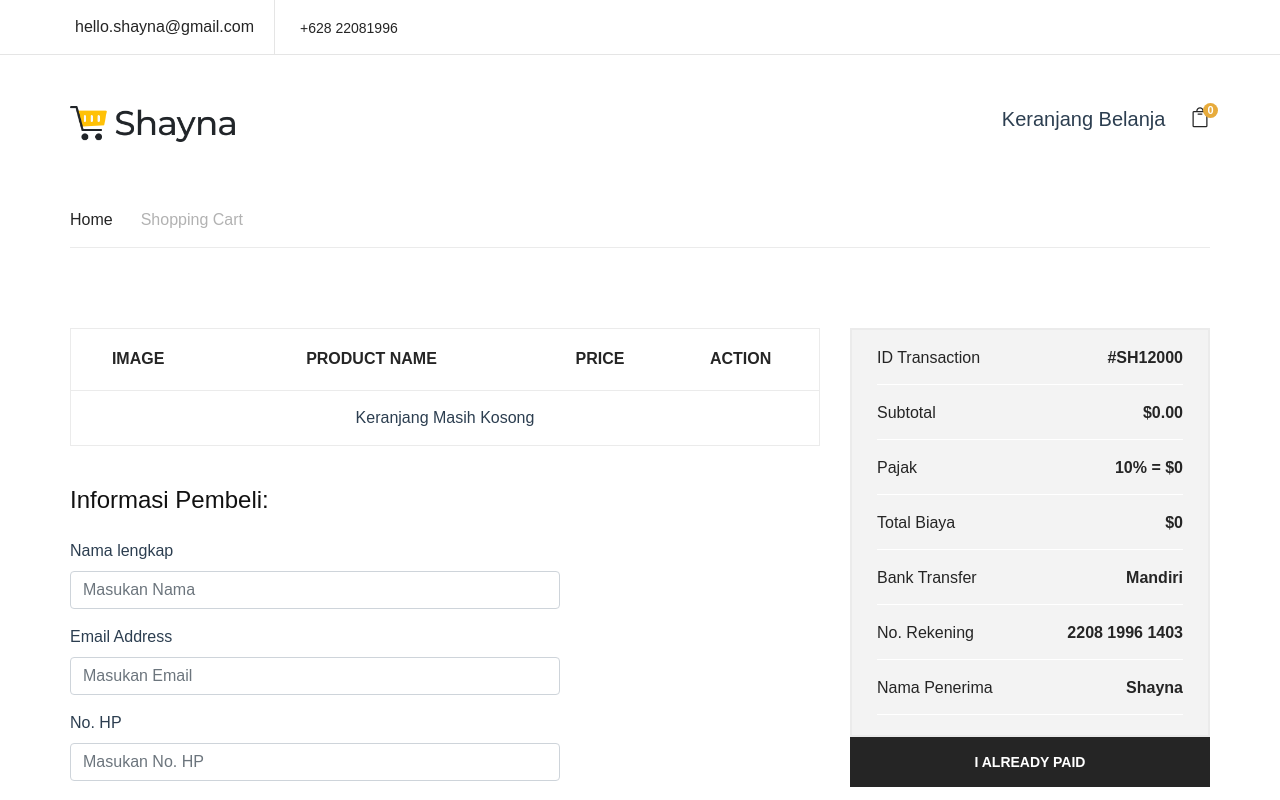
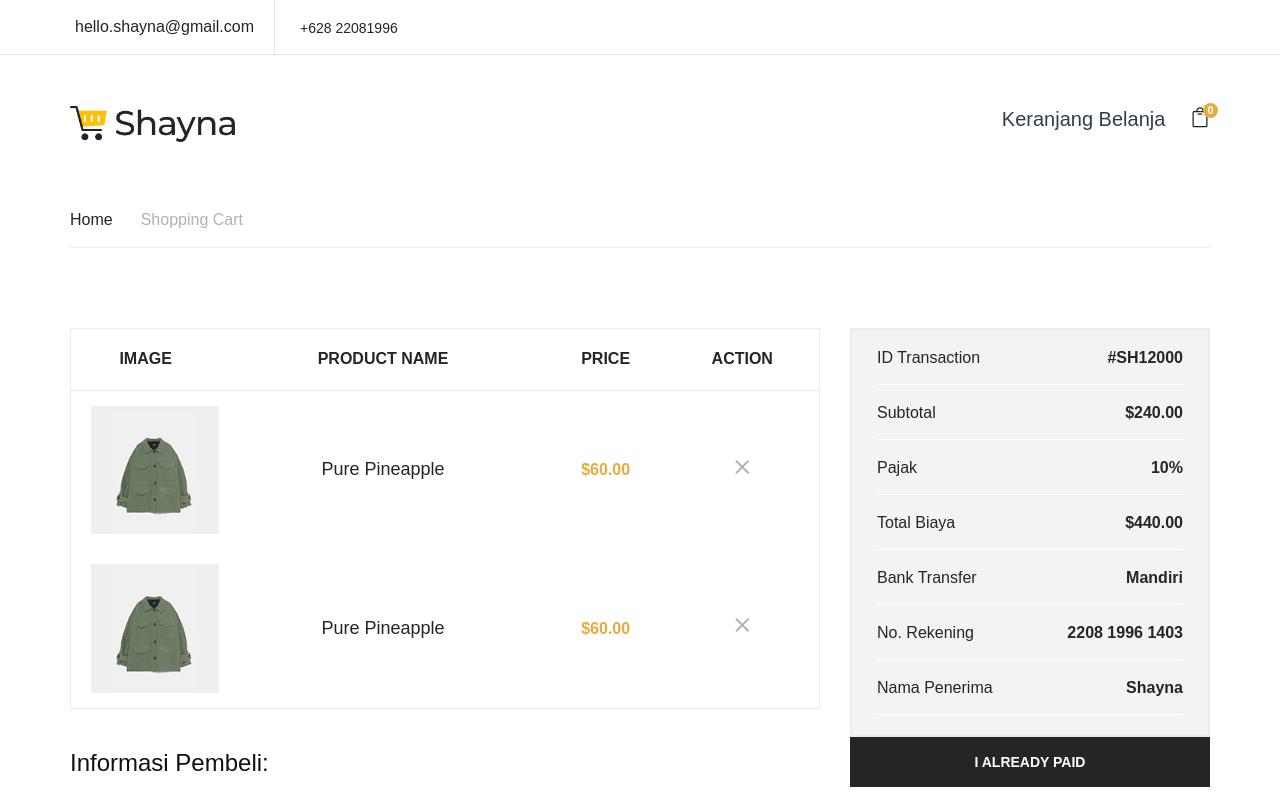
Before and after one commit to faizaaulia/shayna, a Vue app: page /#/cart in a window 1280 px wide. Shown: the top 800 px of the page. Built offline with nearby package versions, Linux system fonts and the light colour scheme; some icons are missing; a web font is replaced by a local one.

Commit message:
Revert "user checkout done"
This reverts commit d6bedf1e46247d350c81ac001231badc188e038d.

```diff
--- a/src/components/HeaderShayna.vue
+++ b/src/components/HeaderShayna.vue
@@ -47,7 +47,7 @@
                                                                 <h6>{{ cart.name }}</h6>
                                                             </div>
                                                         </td>
-                                                        <td class="si-close" @click="removeItem(cart.id)">
+                                                        <td class="si-close" @click="removeItem(userCart.index)">
                                                             <i class="ti-close"></i>
                                                         </td>
                                                     </tr>
@@ -59,12 +59,10 @@
                                         </div>
                                         <div class="select-total">
                                             <span>total:</span>
-                                            <h5>${{ totalPrice }}.00</h5>
+                                            <h5>$120.00</h5>
                                         </div>
                                         <div class="select-button">
-                                            <router-link to="/cart" style="width:100%">
-                                                <a href="#" class="primary-btn view-card">VIEW CART</a>
-                                            </router-link>
+                                            <a href="#" class="primary-btn view-card">VIEW CARD</a>
                                             <a href="#" class="primary-btn checkout-btn">CHECK OUT</a>
                                         </div>
                                     </div>
@@ -80,21 +78,17 @@
 </template>
 
 <script>
-// import BannerShayna from './BannerShayna'
 export default {
     name: 'HeaderShayna',
     data() {
         return {
-            userCart: [],
+            userCart: []
         }
     },
     methods: {
-        removeItem(itemId) {
-            let items = JSON.parse(localStorage.getItem('userCart'));
-            let item = items.map(item => item.id); // iterate for each item id
-            let index = item.findIndex(id => id == itemId); // find item where id == itemId
-            this.userCart.splice(index, 1); // delete item with id index
-            // save newes cart
+        removeItem(idx) {
+            this.userCart.splice(idx, 1);
+            // save newest cart
             const parsed = JSON.stringify(this.userCart);
             localStorage.setItem('userCart', parsed);
         }
@@ -108,13 +102,6 @@ export default {
             }
         }
     },
-    computed: {
-        totalPrice() {
-            return this.userCart.reduce(function(items, data) {
-                return items + data.price;
-            }, 0);
-        }
-    }
 }
 </script>
 
--- a/src/views/ShoppingCart.vue
+++ b/src/views/ShoppingCart.vue
@@ -33,23 +33,30 @@
                                                 <th>Action</th>
                                             </tr>
                                         </thead>
-                                        <tbody v-if="userCart.length > 0">
-                                            <tr v-for="item in userCart" :key="item.id">
+                                        <tbody>
+                                            <tr>
                                                 <td class="cart-pic first-row">
-                                                    <img :src="item.photo" class="img-cart" />
+                                                    <img src="img/cart-page/product-1.jpg" />
                                                 </td>
                                                 <td class="cart-title first-row text-center">
-                                                    <h5>{{ item.name }}</h5>
+                                                    <h5>Pure Pineapple</h5>
                                                 </td>
-                                                <td class="p-price first-row">${{ item.price }}</td>
-                                                <td class="delete-item">
-                                                    <a href="#" @click="removeItem(item.id)"><i class="material-icons">close</i></a>
+                                                <td class="p-price first-row">$60.00</td>
+                                                <td class="delete-item"><a href="#"><i class="material-icons">
+                                                            close
+                                                        </i></a></td>
+                                            </tr>
+                                            <tr>
+                                                <td class="cart-pic first-row">
+                                                    <img src="img/cart-page/product-1.jpg" />
                                                 </td>
-                                            </tr>
-                                        </tbody>
-                                        <tbody v-else>
-                                            <tr>
-                                                <td colspan="4">Keranjang Masih Kosong</td>
+                                                <td class="cart-title first-row text-center">
+                                                    <h5>Pure Pineapple</h5>
+                                                </td>
+                                                <td class="p-price first-row">$60.00</td>
+                                                <td class="delete-item"><a href="#"><i class="material-icons">
+                                                            close
+                                                        </i></a></td>
                                             </tr>
                                         </tbody>
                                     </table>
@@ -63,19 +70,22 @@
                                     <form>
                                         <div class="form-group">
                                             <label for="namaLengkap">Nama lengkap</label>
-                                            <input type="text" class="form-control" id="namaLengkap" aria-describedby="namaHelp" placeholder="Masukan Nama" v-model="custInfo.name">
+                                            <input type="text" class="form-control" id="namaLengkap"
+                                                aria-describedby="namaHelp" placeholder="Masukan Nama">
                                         </div>
                                         <div class="form-group">
                                             <label for="namaLengkap">Email Address</label>
-                                            <input type="email" class="form-control" id="emailAddress" aria-describedby="emailHelp" placeholder="Masukan Email" v-model="custInfo.email">
+                                            <input type="email" class="form-control" id="emailAddress"
+                                                aria-describedby="emailHelp" placeholder="Masukan Email">
                                         </div>
                                         <div class="form-group">
                                             <label for="namaLengkap">No. HP</label>
-                                            <input type="text" class="form-control" id="noHP" aria-describedby="noHPHelp" placeholder="Masukan No. HP" v-model="custInfo.phone">
+                                            <input type="text" class="form-control" id="noHP"
+                                                aria-describedby="noHPHelp" placeholder="Masukan No. HP">
                                         </div>
                                         <div class="form-group">
                                             <label for="alamatLengkap">Alamat Lengkap</label>
-                                            <textarea class="form-control" id="alamatLengkap" rows="3" v-model="custInfo.address"></textarea>
+                                            <textarea class="form-control" id="alamatLengkap" rows="3"></textarea>
                                         </div>
                                     </form>
                                 </div>
@@ -88,16 +98,16 @@
                                 <div class="proceed-checkout">
                                     <ul class="text-left">
                                         <li class="subtotal">ID Transaction <span>#SH12000</span></li>
-                                        <li class="subtotal mt-3">Subtotal <span>${{ totalPrice }}.00</span></li>
-                                        <li class="subtotal mt-3">Pajak <span>10% = ${{ taxes }}</span></li>
-                                        <li class="subtotal mt-3">Total Biaya <span>${{ totalPay }}</span></li>
+                                        <li class="subtotal mt-3">Subtotal <span>$240.00</span></li>
+                                        <li class="subtotal mt-3">Pajak <span>10%</span></li>
+                                        <li class="subtotal mt-3">Total Biaya <span>$440.00</span></li>
                                         <li class="subtotal mt-3">Bank Transfer <span>Mandiri</span></li>
                                         <li class="subtotal mt-3">No. Rekening <span>2208 1996 1403</span></li>
                                         <li class="subtotal mt-3">Nama Penerima <span>Shayna</span></li>
                                     </ul>
-                                    <!-- <router-link to="/success"> -->
-                                        <a href="#" class="proceed-btn" @click="checkout()">I ALREADY PAID</a>
-                                    <!-- </router-link> -->
+                                    <router-link to="/success">
+                                        <a href="#" class="proceed-btn">I ALREADY PAID</a>
+                                    </router-link>
                                 </div>
                             </div>
                         </div>
@@ -111,87 +121,11 @@
 
 <script>
     import HeaderShayna from '@/components/HeaderShayna'
-    import axios from 'axios'
 
     export default {
         name: 'Cart',
         components: {
             HeaderShayna
-        },
-        data() {
-            return {
-                userCart: [],
-                custInfo: {
-                    name: '',
-                    email: '',
-                    phone: '',
-                    address: ''
-                }
-            }
-        },
-        methods: {
-            removeItem(itemId) {
-                let items = JSON.parse(localStorage.getItem('userCart'));
-                let item = items.map(item => item.id); // iterate for each item id
-                let index = item.findIndex(id => id == itemId); // find item where id == itemId
-                this.userCart.splice(index, 1); // delete item with id index
-                // save newes cart
-                const parsed = JSON.stringify(this.userCart);
-                localStorage.setItem('userCart', parsed);
-            },
-            checkout() {
-                //get each product id, return with array
-                let productIds = this.userCart.map(function(product) {
-                    return product.id;
-                });
-
-                let checkoutData = {
-                    'name': this.custInfo.name,
-                    'email': this.custInfo.email,
-                    'phone': this.custInfo.phone,
-                    'address': this.custInfo.address,
-                    'total': parseFloat(this.totalPay),
-                    'status': 'PENDING',
-                    'transaction_details': productIds
-                };
-
-                axios.post('http://larashop.site/api/checkout', checkoutData)
-                     .then((response) => {
-                         this.$router.push('success'); // move to success page
-                         if (response.status)
-                            localStorage.removeItem('userCart');
-                     })
-                     .catch(err => console.log(err));
-            }
-        },
-        mounted() {
-            if (localStorage.getItem('userCart')) {
-                try {
-                    this.userCart = JSON.parse(localStorage.getItem('userCart'));
-                } catch (error) {
-                    localStorage.removeItem('userCart');
-                }
-            }
-        },
-        computed: {
-            totalPrice() {
-                return this.userCart.reduce(function(items, data) {
-                    return items + data.price;
-                }, 0);
-            },
-            taxes() {
-                return this.totalPrice * 0.1;
-            },
-            totalPay() {
-                return this.taxes + this.totalPrice;
-            }
         }
     }
 </script>
-
-<style scoped>
-    .img-cart {
-        width: 120px;
-        height: 120px;
-    }
-</style>
```
Also changed, not shown: src/components/BannerShayna.vue (+3 -4 lines), src/views/Product.vue (+3 -5 lines).
